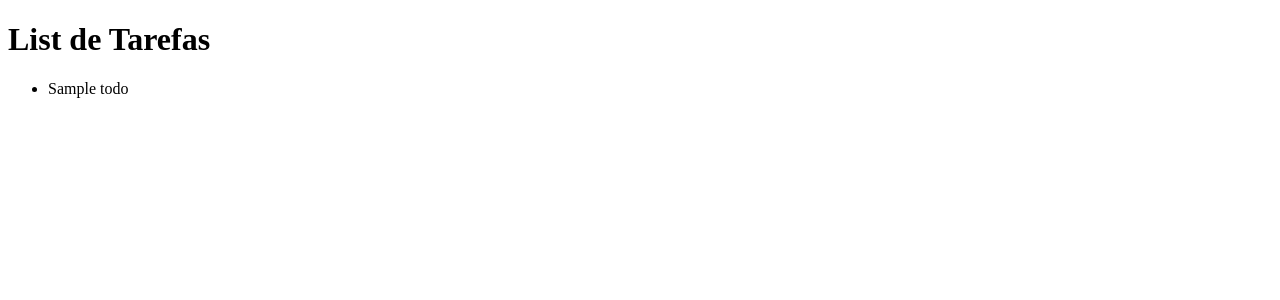
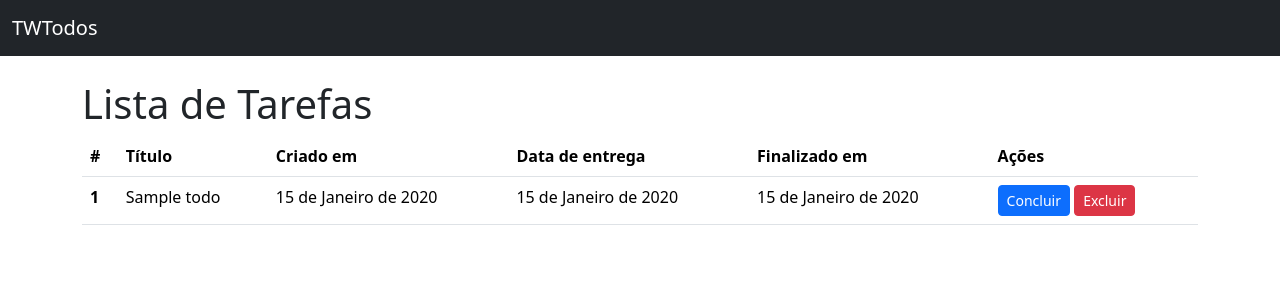
Before and after one commit to williampgdias/todo-list, a Django app: page / in a window 1280 px wide. Shown: the top 300 px of the page. Run offline with Django 4.2, Linux system fonts and the light colour scheme; tables that the repository leaves empty hold one stand-in row (values such as "Sample post").

Commit message:
feat(todo_list.html): Create the Todo List page.

```diff
--- a/todos/models.py
+++ b/todos/models.py
@@ -3,6 +3,6 @@ from django.db import models
 
 class Todo(models.Model):
     title = models.CharField(max_length=100, null=False, blank=False)
-    created_at = models.DateTimeField(auto_now_add=True, null=False, blank=False)
-    deadline = models.DateTimeField(null=False, blank=False)
-    finished_at = models.DateTimeField(null=True)
+    created_at = models.DateField(auto_now_add=True, null=False, blank=False)
+    deadline = models.DateField(null=False, blank=False)
+    finished_at = models.DateField(null=True)
--- a/todos/templates/todos/todo_list.html
+++ b/todos/templates/todos/todo_list.html
@@ -1,20 +1,58 @@
 <!DOCTYPE html>
-<html lang="en">
+<html lang="pt-br">
+    <head>
+        <meta charset="utf-8">
+        <meta name="viewport" content="width=device-width, initial-scale=1">
 
-<head>
-    <meta charset="UTF-8">
-    <meta name="viewport" content="width=device-width, initial-scale=1.0">
-    <title>Todo List</title>
-</head>
+        <title>TWTodos - Lista de Tarefas</title>
 
-<body>
-    <h1>List de Tarefas</h1>
+        <link href="https://cdn.jsdelivr.net/npm/bootstrap@5.3.3/dist/css/bootstrap.min.css" rel="stylesheet" integrity="sha384-QWTKZyjpPEjISv5WaRU9OFeRpok6YctnYmDr5pNlyT2bRjXh0JMhjY6hW+ALEwIH" crossorigin="anonymous">
+    </head>
+    <body>
 
-    <ul>
-        {% for todo in todos %}
-            <li>{{ todo.title }}</li>
-        {% endfor %}
-    </ul>
-</body>
+        <nav class="navbar bg-dark mb-4" data-bs-theme="dark">
+            <div class="container-fluid">
+            <a class="navbar-brand" href="#">TWTodos</a>
+            </div>
+        </nav>
 
+        <main class="container">
+            <h1>Lista de Tarefas</h1>
+
+            {% if todos %}
+                    <table class="table">
+                        <thead>
+                            <tr>
+                                <th scope="col">#</th>
+                                <th scope="col">Título</th>
+                                <th scope="col">Criado em</th>
+                                <th scope="col">Data de entrega</th>
+                                <th scope="col">Finalizado em</th>
+                                <th scope="col">Ações</th>
+                            </tr>
+                        </thead>
+                        <tbody>
+                            {% for todo in todos %}
+                                <tr>
+                                    <th scope="row">{{ todo.pk }}</th>
+                                    <td>{{ todo.title }}</td>
+                                    <td>{{ todo.created_at }}</td>
+                                    <td>{{ todo.deadline }}</td>
+                                    <td>{{ todo.finished_at|default:"-" }}</td>
+                                    <td>
+                                        <a href="#" class="btn btn-primary btn-sm">Concluir</a>
+                                        <a href="#" class="btn btn-danger btn-sm">Excluir</a>
+                                    </td>
+                                </tr>
+                            {% endfor %}
+                        </tbody>
+                    </table>
+                {% else %}
+                    <p>Não há tarefas cadastradas.</p>
+            {% endif %}
+        </main>
+
+
+        <script src="https://cdn.jsdelivr.net/npm/bootstrap@5.3.3/dist/js/bootstrap.bundle.min.js" integrity="sha384-YvpcrYf0tY3lHB60NNkmXc5s9fDVZLESaAA55NDzOxhy9GkcIdslK1eN7N6jIeHz" crossorigin="anonymous"></script>
+    </body>
 </html>
```
Also changed, not shown: todos/migrations/0002_alter_todo_created_at_alter_todo_deadline_and_more.py (added), 1 other file.
